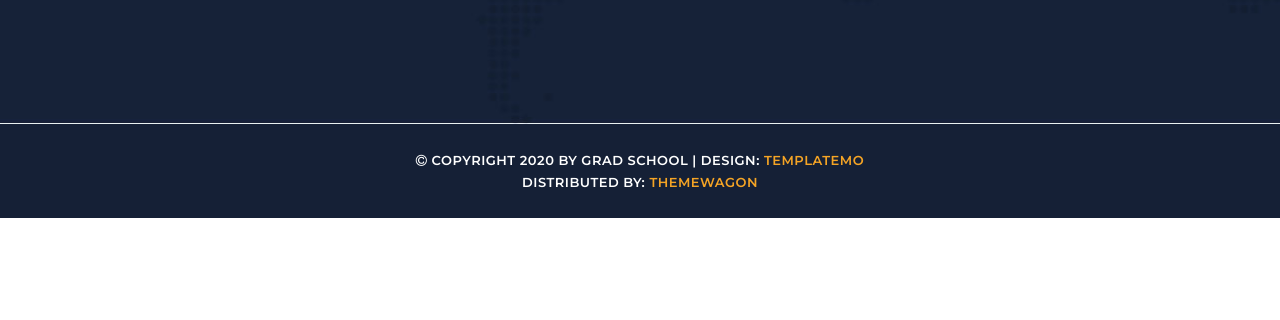
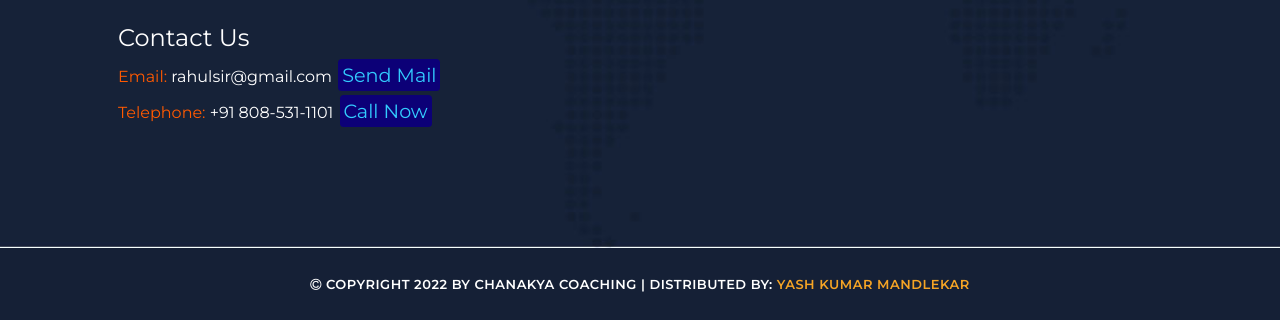
Before and after one commit to yash-mandlekar/Chanakya-classes, a plain HTML site: page index.html in a window 1280 px wide. Shown: the part 3820-4140 px from the top of the page. Before the commit the page ends 4038 px from the top, so only its background shows below. Drawn offline with nearby package versions, Linux system fonts and the light colour scheme.

Commit message:
updating

```diff
--- a/index.html
+++ b/index.html
@@ -453,7 +453,9 @@ https://templatemo.com/tm-557-grad-school
           <div class="col-md-6 align-self-center">
             <div class="left-content">
               <span>our presentation is for you</span>
-              <h4>Watch the video to learn more <em>about Grad School</em></h4>
+              <h4>
+                Watch the video to learn more <em>about Chanakya Coaching</em>
+              </h4>
               <p>
                 You are NOT allowed to redistribute this template ZIP file on
                 any template collection website. However, you can use this
@@ -571,6 +573,42 @@ https://templatemo.com/tm-557-grad-school
             </div>
           </div>
         </div>
+        <div class="row">
+          <div class="mx-5 mt-3" style="color: white; font-size: 1.5em">
+            Contact Us <br />
+            <span style="font-size: 1rem; color: rgb(255, 89, 0)">
+              Email:
+            </span>
+            <span style="font-size: 1rem">rahulsir@gmail.com</span>
+            <a
+              href="mailto:ymandlekar@gmail.com"
+              style="
+                background-color: rgb(12, 0, 119);
+                padding: 0.2em;
+                border-radius: 0.2em;
+                font-size: 1.2rem;
+              "
+            >
+              Send Mail</a
+            >
+            <br />
+            <span style="font-size: 1rem; color: rgb(255, 89, 0)">
+              Telephone:
+            </span>
+            <span style="font-size: 1rem">+91 808-531-1101</span>
+            <a
+              href="tel:8085311101"
+              style="
+                background-color: rgb(12, 0, 119);
+                padding: 0.2em;
+                border-radius: 0.2em;
+                font-size: 1.2rem;
+              "
+            >
+              Call Now</a
+            >
+          </div>
+        </div>
       </div>
     </section>
 
@@ -579,14 +617,10 @@ https://templatemo.com/tm-557-grad-school
         <div class="row">
           <div class="col-md-12">
             <p>
-              <i class="fa fa-copyright"></i> Copyright 2020 by Grad School |
-              Design:
-              <a href="https://templatemo.com" rel="sponsored" target="_parent"
-                >TemplateMo</a
-              ><br />
-              Distributed By:
+              <i class="fa fa-copyright"></i> Copyright 2022 by Chanakya
+              Coaching | Distributed By:
               <a href="https://themewagon.com" rel="sponsored" target="_blank"
-                >ThemeWagon</a
+                >Yash Kumar Mandlekar</a
               >
             </p>
           </div>
```
